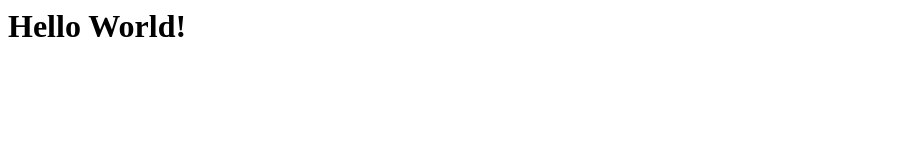
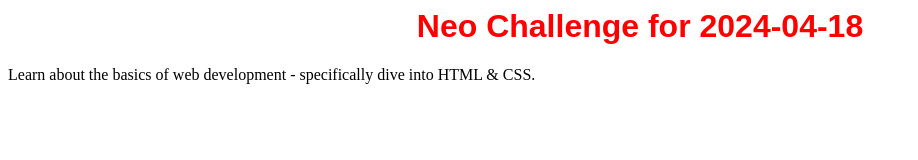
Before and after one commit to 666n3o/FED_100day, a plain HTML site: page index.html in a window 1280 px wide. Shown: the whole page, without its empty margins (0-918 px from the left). Drawn offline with Linux system fonts and the light colour scheme.

Commit message:
Update index.html

```diff
--- a/index.html
+++ b/index.html
@@ -1 +1,2 @@
-<h1>Hello World!</h1>
+<h1 style="font-family: sans-serif; text-align: center; color: red;">Neo Challenge for 2024-04-18</h1>
+<p>Learn about the basics of web development - specifically dive into HTML & CSS.</p>
```
